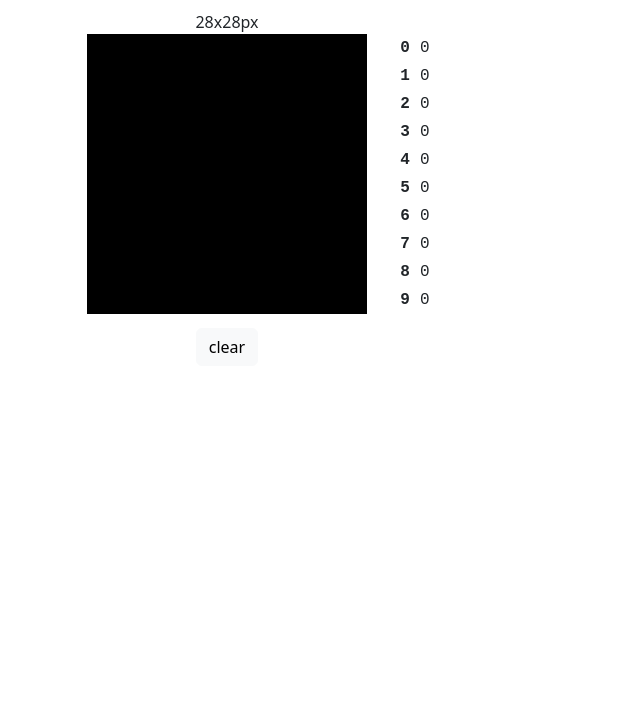
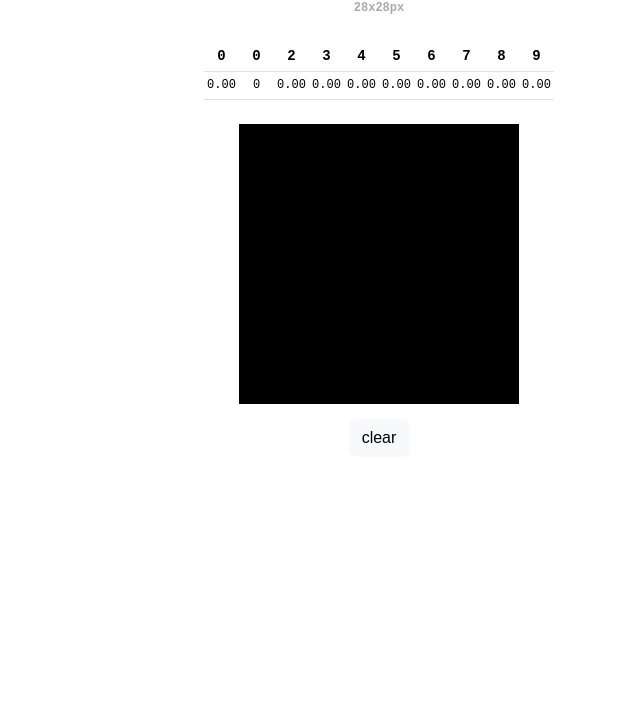
Before and after one commit to mikeyii/neural-numbers, a plain HTML site: page index.html in a window 1280 px wide. Shown: the part 76-800 px from the top of the page, without its empty margins (261-901 px from the left). Drawn offline with nearby package versions, Linux system fonts and the light colour scheme.

Commit message:
fix responsibility

```diff
--- a/index.html
+++ b/index.html
@@ -9,6 +9,10 @@
     html {
       overflow: hidden;
       overscroll-behavior: none;
+    }
+    body {
+      color: #333;
+      font-family: sans-serif;
     }
     .drawing-canvas {
       position: relative;
@@ -25,16 +29,34 @@
     .wrap {
       position: relative;
     }
-
     th,
     td {
+      padding: 4px 0px!important;
+      width: 35px;
+      height: 28px;
+      overflow: visible;
+    }
+    .table {
+      max-width: 350px;
+      margin: 0 auto!important;
+      font-size: 12px;
       font-family: monospace;
-      width: 28px;
-      height: 28px;
     }
 
-    td {
-      text-align: left;
+    .table th {
+      font-size: 14px;
+    }
+
+    .small {
+      font-size: 12px;
+      color: #aaa;
+      font-weight: bold;
+      font-family: monospace;
+    }
+    @media screen and (max-width: 450px) {
+      .container {
+        padding: 0;
+      }
     }
   </style>
 </head>
@@ -42,60 +64,43 @@
 <body>
   <div class="container mt-4 text-center">
     <h2>Number recognition</h2>
-    <div class="row mt-4">
-      <div class="col drawing-col">
-        <div>
-          <span>28x28px</span>
-          <div class="wrap">
-            <canvas class="drawing-canvas" id="draw"></canvas>
-          </div>
-          <button class="btn btn-light mt-2" id="clear">clear</button>
-        </div>
+    <span class="small">28x28px</span>
+    <div class="table-wrap mt-4">
+      <table class="table" id="result-table">
+        <tr>
+          <th>0</th>
+          <th>1</th>
+          <th>2</th>
+          <th>3</th>
+          <th>4</th>
+          <th>5</th>
+          <th>6</th>
+          <th>7</th>
+          <th>8</th>
+          <th>9</th>
+        </tr>
+        <tr>
+          <td>0.00</td>
+          <td>0.00</td>
+          <td>0.00</td>
+          <td>0.00</td>
+          <td>0.00</td>
+          <td>0.00</td>
+          <td>0.00</td>
+          <td>0.00</td>
+          <td>0.00</td>
+          <td>0.00</td>
+        </tr>
+      </table>
+    </div>
+    <div class="mt-4">
+      <div class="wrap">
+        <canvas class="drawing-canvas" id="draw"></canvas>
       </div>
-      <div class="col">
-        <table class="mt-4" id="result-table">
-          <tr>
-            <th>0</th>
-            <td>0</td>
-          </tr>
-          <tr>
-            <th>1</th>
-            <td>0</td>
-          </tr>
-          <tr>
-            <th>2</th>
-            <td>0</td>
-          </tr>
-          <tr>
-            <th>3</th>
-            <td>0</td>
-          </tr>
-          <tr>
-            <th>4</th>
-            <td>0</td>
-          </tr>
-          <tr>
-            <th>5</th>
-            <td>0</td>
-          </tr>
-          <tr>
-            <th>6</th>
-            <td>0</td>
-          </tr>
-          <tr>
-            <th>7</th>
-            <td>0</td>
-          </tr>
-          <tr>
-            <th>8</th>
-            <td>0</td>
-          </tr>
-          <tr>
-            <th>9</th>
-            <td>0</td>
-          </tr>
-        </table>
+      <div>
+        <button class="btn btn-light mt-2" id="clear">clear</button>
       </div>
+
     </div>
   </div>
   <script src="bundle.js"></script>
```
